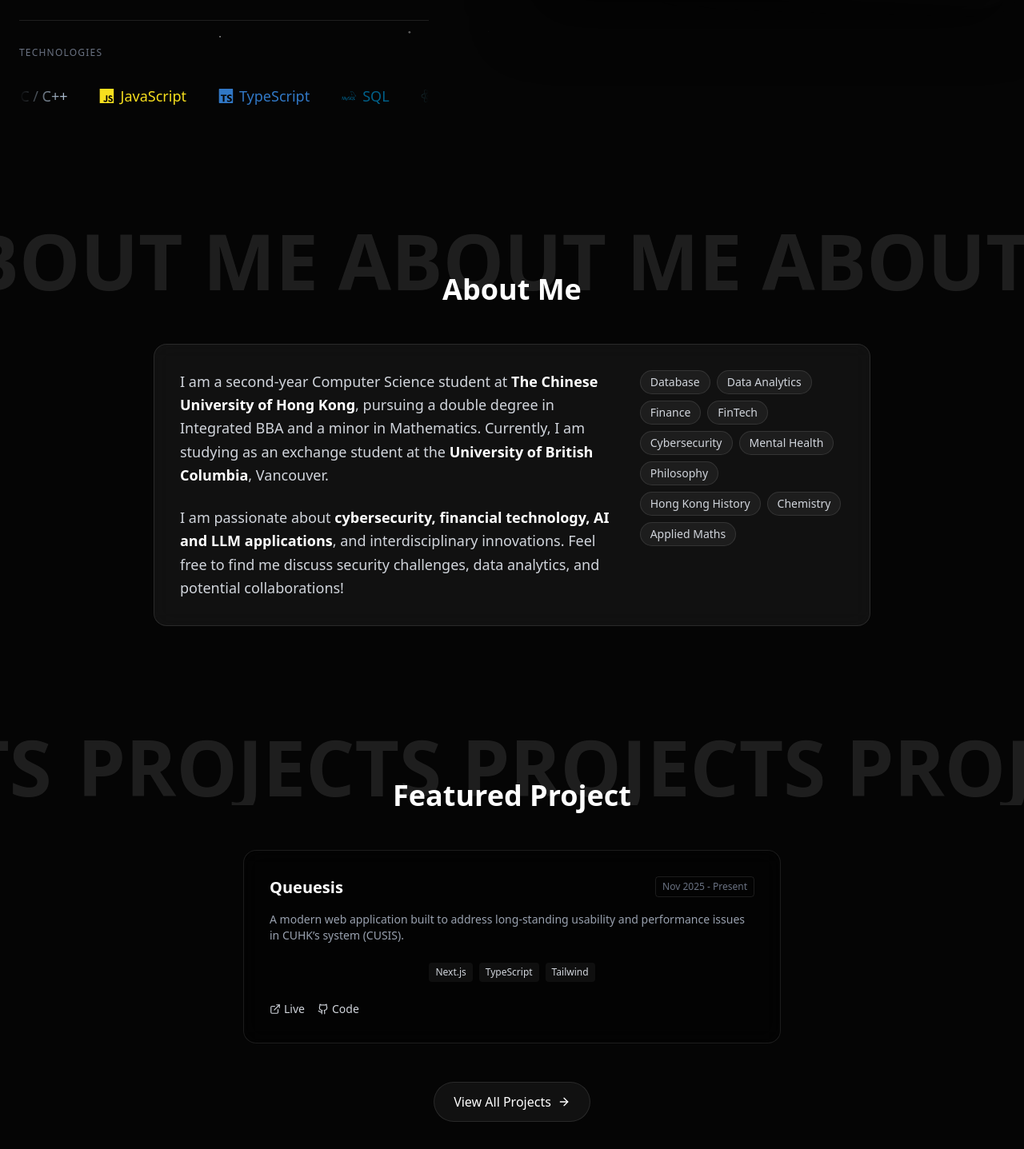
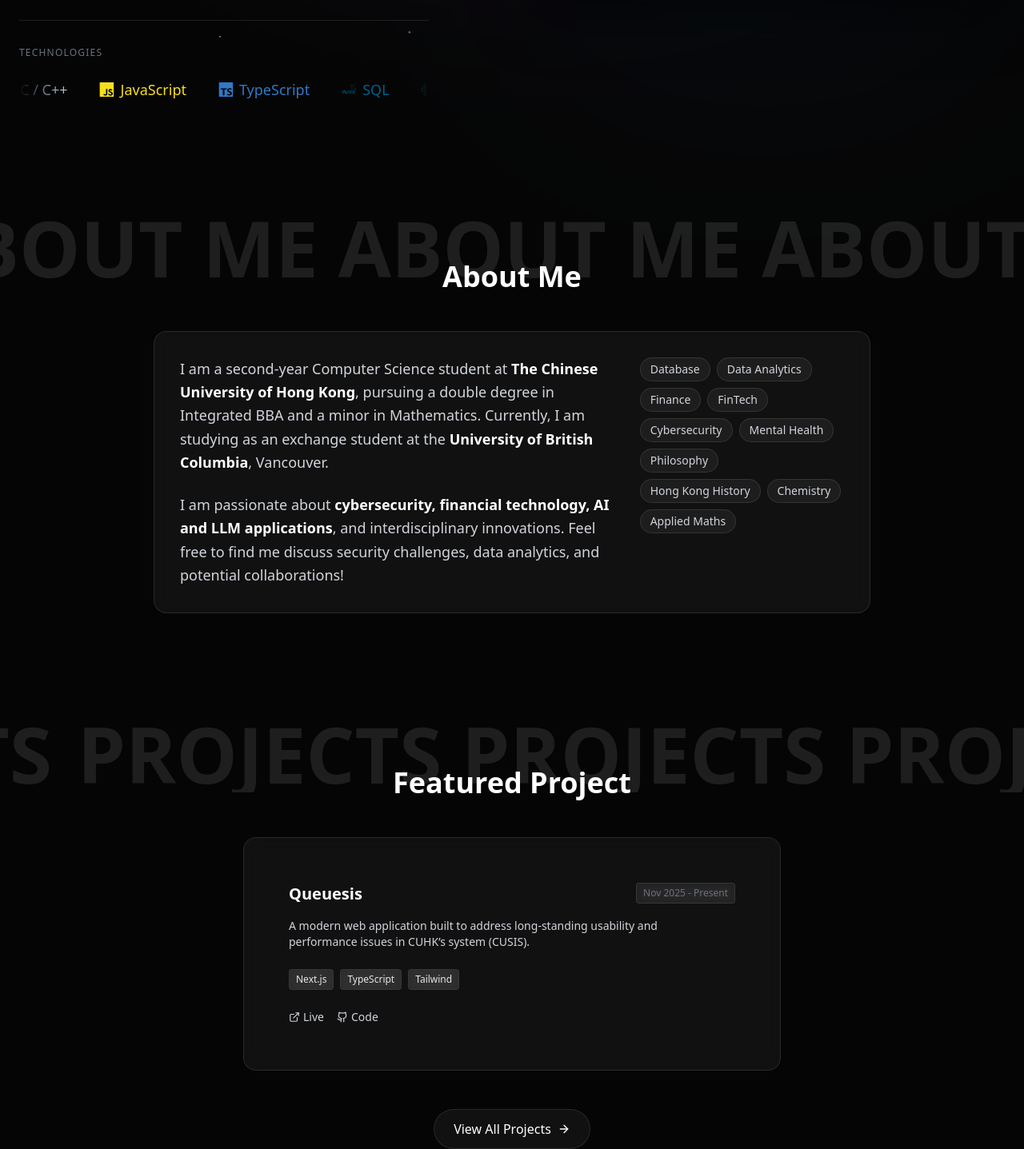
Before and after one commit to Aplkalex/aplkalex.com, a Next.js app: page / in a window 1280 px wide. Shown: the part 715-2152 px from the top of the page at 80% size. Built offline with nearby package versions, Linux system fonts and the light colour scheme.

Commit message:
Implementened `framer-motion` page transition and zoom animations for navigation to Queuesis and resume.

```diff
--- a/src/app/page.tsx
+++ b/src/app/page.tsx
@@ -1,15 +1,17 @@
 'use client';
 
-import { motion } from 'framer-motion';
+import { motion, AnimatePresence } from 'framer-motion';
 import GlassCard from '@/components/ui/GlassCard';
 import ZoomableCard from '@/components/ui/ZoomableCard';
-import QueuesisShowcase from '@/components/ui/QueuesisShowcase';
 import AwardsGrid from '@/components/awards/AwardsGrid';
 import Link from 'next/link';
+import { useState } from 'react';
+import { useRouter } from 'next/navigation';
 import { ArrowRight, Github, ExternalLink, Terminal, Code2, Database, Cpu, Globe, Shield, Linkedin } from 'lucide-react';
 import Typewriter from '@/components/ui/Typewriter';
 import TechMarquee from '@/components/ui/TechMarquee';
 import ParallaxText from '@/components/ui/ParallaxText';
+
 
 import { SiNextdotjs, SiTypescript, SiReact, SiTailwindcss, SiPython, SiNodedotjs, SiMongodb, SiJavascript, SiCplusplus, SiC, SiAmazonwebservices, SiMysql } from 'react-icons/si';
 
@@ -70,10 +72,62 @@
 ];
 
 export default function Home() {
+    const [zoomingId, setZoomingId] = useState<string | null>(null);
+    const router = useRouter();
+
+    const handleQueuesisClick = (e: React.MouseEvent) => {
+        e.preventDefault();
+        setZoomingId('queuesis');
+        setTimeout(() => {
+            router.push('/queuesis');
+        }, 800); // Wait for animation
+    };
+
+    const handleResumeClick = (e: React.MouseEvent) => {
+        e.preventDefault();
+        setZoomingId('resume');
+        // Delay opening new tab to let animation play briefly
+        setTimeout(() => {
+            window.open('/Alex%20Resume%202025.pdf', '_blank');
+        }, 800);
+
+        setTimeout(() => {
+            setZoomingId(null);
+        }, 2000); // Reset after a while
+    };
+
     return (
-        <div className="container mx-auto px-6 space-y-32 pb-20">
+        <>
+            <AnimatePresence>
+                {zoomingId === 'queuesis' && (
+                    <motion.div
+                        layoutId="queuesis-card"
+                        className="fixed inset-0 z-[9999] bg-black"
+                        initial={{ borderRadius: 16 }}
+                        animate={{ borderRadius: 0 }}
+                        transition={{ duration: 0.8, ease: "easeInOut" }}
+                    />
+                )}
+                {zoomingId === 'resume' && (
+                    <motion.div
+                        className="fixed inset-0 z-[9999] bg-black"
+                        initial={{ clipPath: 'circle(0% at 50% 50%)' }}
+                        animate={{ clipPath: 'circle(150% at 50% 50%)' }}
+                        exit={{ opacity: 0 }}
+                        transition={{ duration: 0.8, ease: "easeInOut" }}
+                    />
+                )}
+            </AnimatePresence>
+
+            <div className="container mx-auto px-6 space-y-32 pb-20 relative">
                 {/* Hero Section */}
                 <section id="hero" className="min-h-[85vh] flex flex-col justify-center relative">
+                    {/* Background Animations */}
+                    <div className="absolute top-0 left-1/2 -translate-x-1/2 w-[800px] h-[500px] bg-purple-500/20 rounded-full blur-[120px] -z-10 mix-blend-screen pointer-events-none opacity-50 animate-pulse"></div>
+                    <div className="absolute bottom-0 right-0 w-[600px] h-[400px] bg-blue-500/10 rounded-full blur-[100px] -z-10 mix-blend-screen pointer-events-none opacity-30"></div>
+
+
+
                     <div className="grid lg:grid-cols-2 gap-12 items-center">
                         <motion.div
                             initial="initial"
@@ -125,20 +179,20 @@
                                     </Link>
                                 </motion.div>
                                 <motion.div whileHover={{ scale: 1.05 }} whileTap={{ scale: 0.95 }}>
-                                <a
-                                    href="/Alex%20Resume%202025.pdf"
-                                    download="Alex Resume 2025.pdf"
-                                    className="px-8 py-3 bg-white/5 border border-white/10 text-white rounded-full font-semibold hover:bg-white/10 transition-colors flex items-center justify-center gap-2"
+                                    <motion.button
+                                        type="button"
+                                        onClick={handleResumeClick}
+                                        className="px-8 py-3 bg-white/5 border border-white/10 text-white rounded-full font-semibold hover:bg-white/10 transition-colors flex items-center justify-center gap-2 relative z-10 cursor-pointer"
                                     >
                                         Get Resume <ExternalLink size={16} />
-                                </a>
+                                    </motion.button>
                                 </motion.div>
                             </motion.div>
 
                             {/* Tech Stack Marquee */}
                             <motion.div variants={fadeInUp} className="mt-12 pt-8 border-t border-white/10 w-full max-w-[90vw] md:max-w-md lg:max-w-lg overflow-hidden">
                                 <p className="text-xs text-gray-500 uppercase tracking-widest mb-4">Technologies</p>
-                            <TechMarquee items={techStack} />
+                                <TechMarquee items={techStack} rows={1} className="space-y-0" />
                             </motion.div>
                         </motion.div>
 
@@ -282,35 +336,41 @@
                         </div>
                         <div className="max-w-2xl mx-auto">
                             {/* Project 1: Queuesis */}
-                        <motion.div variants={popIn}>
-                            <ZoomableCard
-                                redirectUrl="/queuesis"
-                                className="h-full flex flex-col"
-                                showcaseContent={<QueuesisShowcase />}
-                                autoRedirect={true}
-                            >
+                            <motion.div variants={popIn} className="h-full">
+                                <div onClick={handleQueuesisClick} className="block h-full group cursor-pointer">
+                                    <motion.div layoutId="queuesis-card" className="h-full">
+                                        <GlassCard className="h-full flex flex-col relative overflow-hidden transition-transform duration-300 group-hover:scale-[1.02] group-hover:border-white/20 bg-[#111] backdrop-blur-xl">
+                                            {/* Content Overlay */}
+                                            <div className="relative z-10 flex flex-col h-full p-6">
                                                 <div className="flex justify-between items-start mb-4">
-                                    <h3 className="text-xl font-bold font-display">Queuesis</h3>
-                                    <span className="text-xs text-gray-500 border border-white/10 px-2 py-1 rounded">Nov 2025 - Present</span>
+                                                    <h3 className="text-xl font-bold font-display text-white">Queuesis</h3>
+                                                    <span className="text-xs text-gray-500 border border-white/10 px-2 py-1 rounded bg-white/5 backdrop-blur-sm">Nov 2025 - Present</span>
                                                 </div>
-                                <p className="text-gray-400 text-sm mb-6 flex-grow">
+                                                <p className="text-gray-300 text-sm mb-6 flex-grow max-w-[90%]">
                                                     A modern web application built to address long-standing usability and performance issues in CUHK’s system (CUSIS).
                                                 </p>
-                                <div className="flex gap-2 mb-6 flex-wrap justify-center">
-                                    <span className="text-xs px-2 py-1 bg-white/5 rounded text-gray-300">Next.js</span>
-                                    <span className="text-xs px-2 py-1 bg-white/5 rounded text-gray-300">TypeScript</span>
-                                    <span className="text-xs px-2 py-1 bg-white/5 rounded text-gray-300">Tailwind</span>
+                                                <div className="flex gap-2 mb-6 flex-wrap">
+                                                    <span className="text-xs px-2 py-1 bg-white/10 backdrop-blur-md rounded text-gray-200 border border-white/5">Next.js</span>
+                                                    <span className="text-xs px-2 py-1 bg-white/10 backdrop-blur-md rounded text-gray-200 border border-white/5">TypeScript</span>
+                                                    <span className="text-xs px-2 py-1 bg-white/10 backdrop-blur-md rounded text-gray-200 border border-white/5">Tailwind</span>
                                                 </div>
-                                <div className="flex gap-4 mt-auto flex-wrap">
-
-                                    <span className="text-sm hover:text-white text-gray-300 flex items-center gap-1">
+                                                <div className="flex gap-4 mt-auto flex-wrap pointer-events-auto">
+                                                    <span className="text-sm hover:text-white text-gray-300 flex items-center gap-1 transition-colors">
                                                         <ExternalLink size={14} /> Live
                                                     </span>
-                                    <a href="https://github.com/Aplkalex/Queuesis" target="_blank" className="text-sm hover:text-white text-gray-300 flex items-center gap-1 z-20 relative" onClick={(e) => e.stopPropagation()}>
+                                                    <a
+                                                        href="https://github.com/Aplkalex/Queuesis"
+                                                        target="_blank"
+                                                        className="text-sm hover:text-white text-gray-300 flex items-center gap-1 z-20 relative transition-colors"
+                                                        onClick={(e) => e.stopPropagation()}
+                                                    >
                                                         <Github size={14} /> Code
                                                     </a>
                                                 </div>
-                            </ZoomableCard>
+                                            </div>
+                                        </GlassCard>
+                                    </motion.div>
+                                </div>
                             </motion.div>
 
                             <div className="mt-12 text-center">
@@ -322,10 +382,10 @@
                             </div>
                         </div>
                     </motion.div>
-            </section>
+                </section >
 
                 {/* Awards Section */}
-            <section id="awards" className="scroll-mt-28">
+                < section id="awards" className="scroll-mt-28" >
                     <div className="max-w-6xl mx-auto">
                         <div className="mb-8">
                             <ParallaxText baseVelocity={-1.5} className="opacity-10 w-screen -ml-[calc(50vw-50%)]">
@@ -336,10 +396,10 @@
 
                         <AwardsGrid className="px-4" />
                     </div>
-            </section>
+                </section >
 
                 {/* Contact Section */}
-            <section id="contact" className="text-center scroll-mt-28">
+                < section id="contact" className="text-center scroll-mt-28" >
                     <motion.div
                         initial={{ opacity: 0, scale: 0.9 }}
                         whileInView={{ opacity: 1, scale: 1 }}
@@ -371,7 +431,8 @@
                             </motion.a>
                         </div>
                     </motion.div>
-            </section>
-        </div>
+                </section >
+            </div >
+        </>
     );
 }
--- a/src/components/ui/QueuesisShowcase.tsx
+++ b/src/components/ui/QueuesisShowcase.tsx
@@ -139,6 +139,7 @@
                                     dragElastic={0.5}
                                     onDragStart={handleDragStart}
                                     onDragEnd={handleDragEnd}
+                                    onClick={(e) => e.stopPropagation()}
                                     whileHover={{ scale: 1.05, zIndex: 50, cursor: 'grab' }}
                                     whileDrag={{ scale: 1.05, zIndex: 100, cursor: 'grabbing', opacity: 1 }}
                                     className="absolute p-1 pointer-events-auto will-change-transform"
--- a/src/components/ui/TechMarquee.tsx
+++ b/src/components/ui/TechMarquee.tsx
@@ -50,7 +50,7 @@
                 <div
                     key={`${animationClass}-${dup}`}
                     className={cn(
-                        "flex min-w-full shrink-0 items-center gap-10 py-4 px-10",
+                        "flex min-w-full shrink-0 items-center gap-10 py-2 px-10",
                         animationClass
                     )}
                     style={animationStyle}
```
Lines whose indentation alone changed are shown as unchanged.
